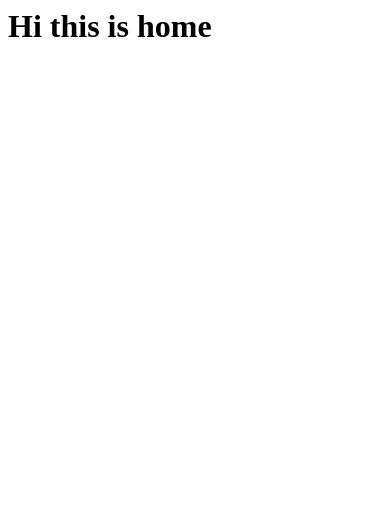
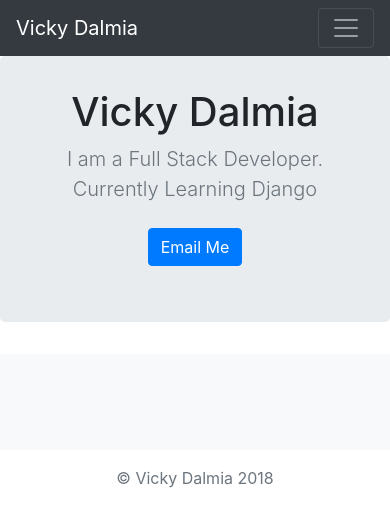
Before and after one commit to vickydalmia/portfolio, a Django app: page / in a window 390 px wide. Shown: the top 527 px of the page. Run offline with Django 3.2, Linux system fonts and the light colour scheme; data that the repository does not hold is empty; some libraries are stand-ins or nearby versions.

Commit message:
homepage created

```diff
--- a/portfolio/views.py
+++ b/portfolio/views.py
@@ -1,4 +1,6 @@
 from django.shortcuts import render
+from jobs.models import Job
 
 def home(request):
-    return render(request, 'home.html')
+    jobs = Job.objects
+    return render(request, 'home.html', {'jobs': jobs})
--- a/templates/home.html
+++ b/templates/home.html
@@ -1 +1,85 @@
-<h1>Hi this is home</h1>
+<!doctype html>
+<html lang="en">
+  <head>
+    <meta charset="utf-8">
+    <meta name="viewport" content="width=device-width, initial-scale=1, shrink-to-fit=no">
+    <meta name="description" content="">
+    <meta name="author" content="">
+    <link rel="icon" href="../../../../favicon.ico">
+
+    <title>Album example for Bootstrap</title>
+
+    <!-- Bootstrap core CSS -->
+    <link rel="stylesheet" href="https://maxcdn.bootstrapcdn.com/bootstrap/4.1.1/css/bootstrap.min.css" integrity="sha384-WskhaSGFgHYWDcbwN70/dfYBj47jz9qbsMId/iRN3ewGhXQFZCSftd1LZCfmhktB" crossorigin="anonymous">
+  </head>
+
+  <body>
+
+    <header>
+        <nav class="navbar navbar-expand-lg navbar-dark bg-dark">
+            <a class="navbar-brand" href="#">Vicky Dalmia</a>
+            <button class="navbar-toggler" type="button" data-toggle="collapse" data-target="#navbarNav" aria-controls="navbarNav" aria-expanded="false" aria-label="Toggle navigation">
+              <span class="navbar-toggler-icon"></span>
+            </button>
+            <div class="collapse navbar-collapse" id="navbarNav">
+              <ul class="navbar-nav ml-auto">
+                <li class="nav-item">
+                  <a class="nav-link" href="#">Twitter</a>
+                </li>
+                <li class="nav-item">
+                  <a class="nav-link" href="#">Resume</a>
+                </li>
+                <li class="nav-item">
+                  <a class="nav-link" href="#">Blog</a>
+                </li>
+              </ul>
+            </div>
+          </nav>
+    </header>
+
+    <main role="main">
+
+      <section class="jumbotron text-center">
+        <div class="container">
+          <h1 class="jumbotron-heading">Vicky Dalmia</h1>
+          <p class="lead text-muted"> I am a Full Stack Developer. Currently Learning Django</p>
+          <p>
+            <a href="mailto:vicky8394@gmail.com" class="btn btn-primary my-2">Email Me</a>
+          </p>
+        </div>
+      </section>
+
+      <div class="album py-5 bg-light">
+        <div class="container">
+
+          <div class="row">
+            {% for job in jobs.all%}
+            <div class="col-md-4">
+              <div class="card mb-4 box-shadow">
+                <img class="card-img-top" src="{{job.image.url}}">
+                <div class="card-body">
+                  <p class="card-text">{{job.summary}}</p>
+                </div>
+              </div>
+            </div>
+            {% endfor %}
+            </div>
+          </div>
+        </div>
+      </div>
+
+    </main>
+
+    <footer class="text-muted">
+      <div class="container text-center">
+        <p class="pt-3">&copy; Vicky Dalmia {% now 'Y'%}</p>
+      </div>
+    </footer>
+
+    <!-- Bootstrap core JavaScript
+    ================================================== -->
+    <script src="https://code.jquery.com/jquery-3.3.1.slim.min.js" integrity="sha384-q8i/X+965DzO0rT7abK41JStQIAqVgRVzpbzo5smXKp4YfRvH+8abtTE1Pi6jizo" crossorigin="anonymous"></script>
+    <script src="https://cdnjs.cloudflare.com/ajax/libs/popper.js/1.14.3/umd/popper.min.js" integrity="sha384-ZMP7rVo3mIykV+2+9J3UJ46jBk0WLaUAdn689aCwoqbBJiSnjAK/l8WvCWPIPm49" crossorigin="anonymous"></script>
+    <script src="https://stackpath.bootstrapcdn.com/bootstrap/4.1.1/js/bootstrap.min.js" integrity="sha384-smHYKdLADwkXOn1EmN1qk/HfnUcbVRZyYmZ4qpPea6sjB/pTJ0euyQp0Mk8ck+5T" crossorigin="anonymous"></script>
+  </body>
+</html>
```
